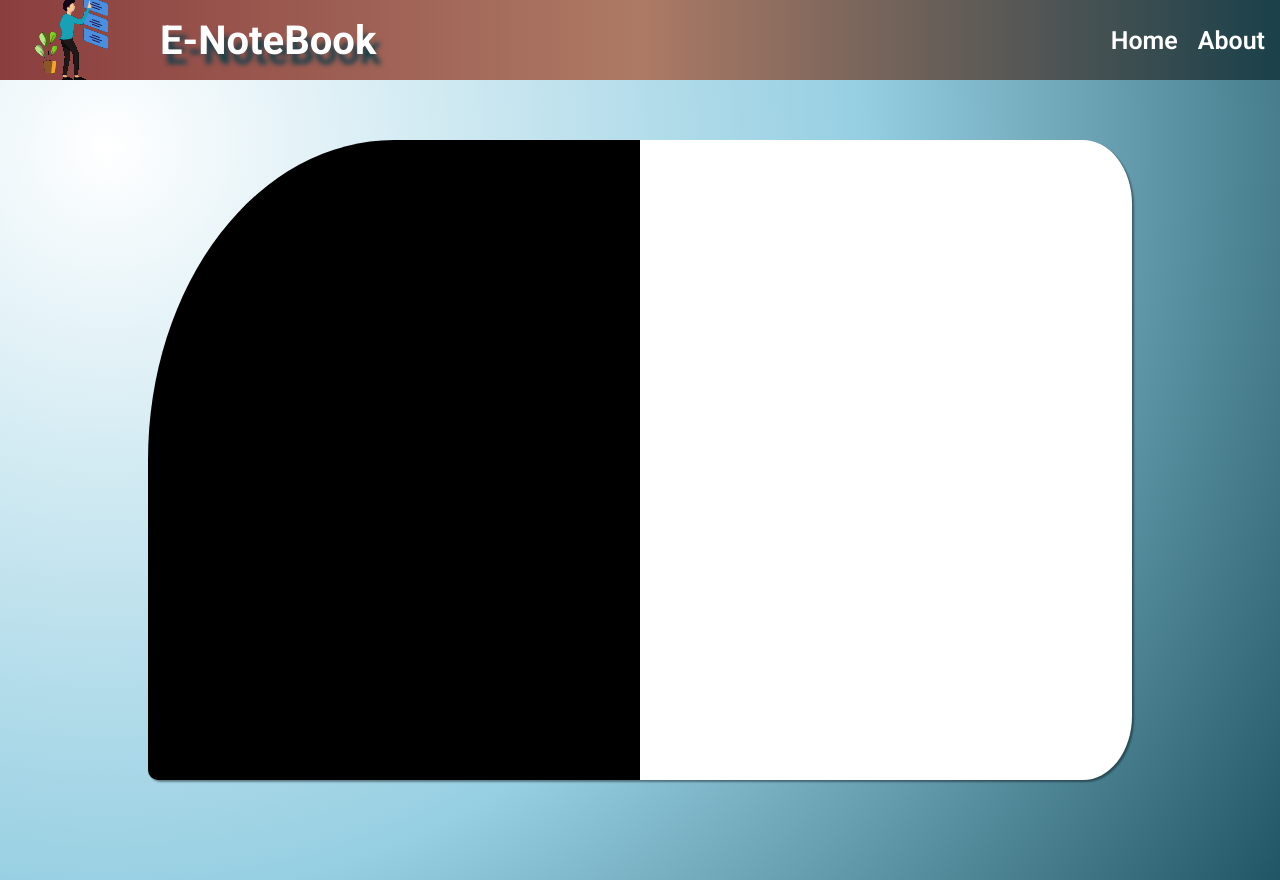
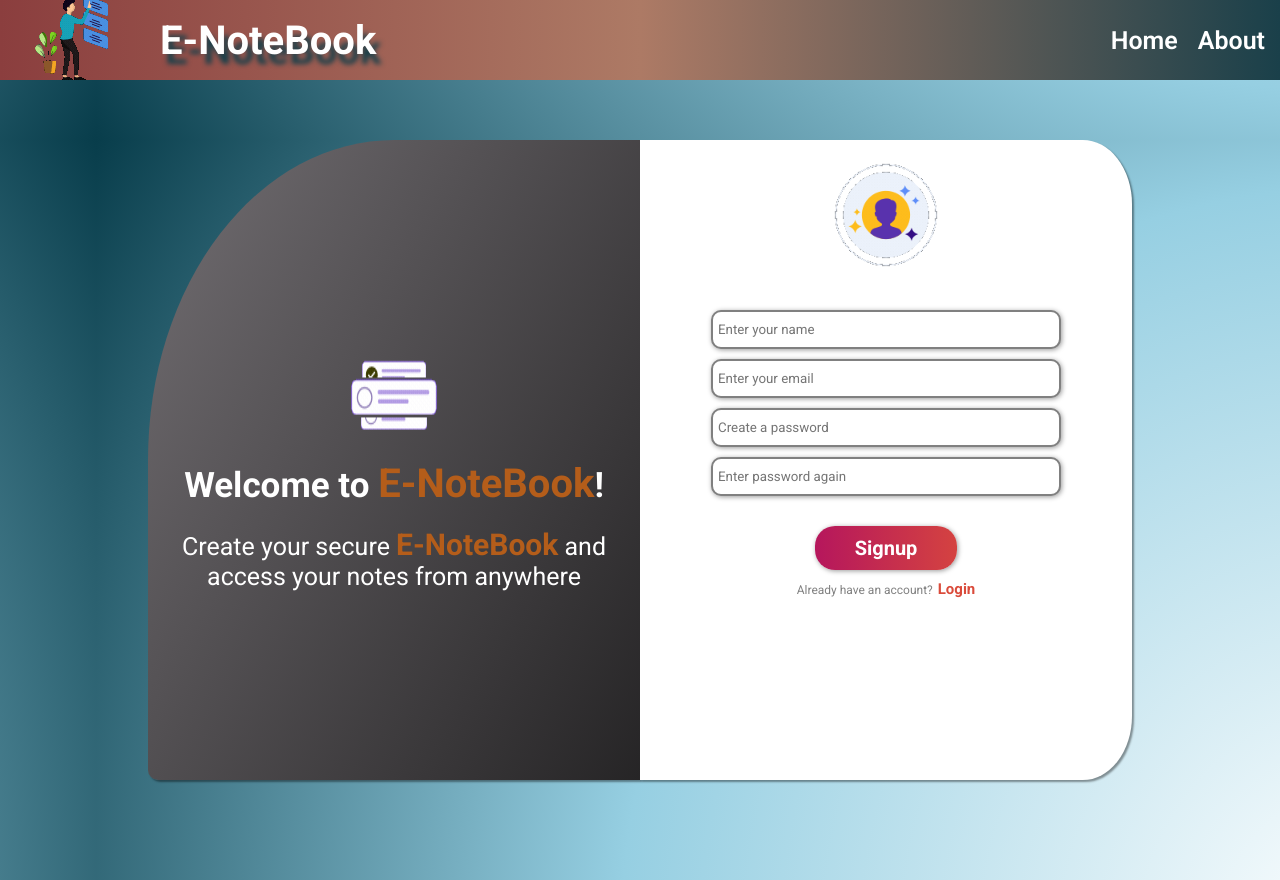
Before and after one commit to PrabhakarYdv/E-Notebook, a React (Vite) app in the folder frontend/: page /signup in a window 1280 px wide. Built offline with nearby package versions, Linux system fonts and the light colour scheme.

Commit message:
Signup UI

```diff
--- a/frontend/src/App.css
+++ b/frontend/src/App.css
@@ -234,7 +234,7 @@ nav .right ul li a:hover {
     min-height: 100vh;
     background: radial-gradient(circle, #ffffff, #96cfe2, #083d4b);
     background-size: 200% 200%;
-    animation: moveGraident 40s ease-in-out infinite;
+    animation: moveGraident 10s ease-in-out infinite;
 }
 
 .signup_box {
@@ -255,22 +255,143 @@ nav .right ul li a:hover {
 }
 
 .signup_box .left {
-    background-color: #000000;
+    display: flex;
+    align-items: center;
+    justify-content: center;
+    flex-direction: column;
+    /* background: linear-gradient(120deg,#b31fb3, #e6841c); */
+    background: linear-gradient(120deg, #726e72, #000000);
+    background-size: 150% 150%;
     height: 80vh;
     width: 50vw;
     border-top-left-radius: 50%;
     border-bottom-left-radius: 10px;
-    box-shadow:2px 2px 2px  rgba(0, 0, 0, 0.4)
+    box-shadow: 2px 2px 2px rgba(0, 0, 0, 0.4);
+    /* border: 1px solid gray; */
+    transition: 1s;
+    animation: moveGraident2 5s ease-in-out infinite;
+}
+
+.signup_box .left img {
+    height: 150px;
+    width: 150px;
+}
+
+.signup_box .left h1 {
+    font-size: 35px;
+    color: #ffffff;
+}
+
+.signup_box .left h1 span{
+    font-size: 40px;
+    color: #b45d1a;
+}
+
+.signup_box .left p {
+    text-align: center;
+    color: #FFFFFF;
+    font-size: 25px;
+    margin: 20px;
+}
+
+.signup_box .left p span {
+    font-size: 30px;
+    color: #b45d1a;
+    font-weight: bold;
 }
 
 .signup_box .right {
+    display: flex;
+    align-items: center;
+    /* justify-content: center; */
+    flex-direction: column;
     background-color: #ffffff;
     height: 80vh;
     width: 50vw;
     border-top-right-radius: 10%;
     border-bottom-right-radius: 10%;
-    box-shadow:2px 2px 2px  rgba(0, 0, 0, 0.4)
+    box-shadow: 2px 2px 2px rgba(0, 0, 0, 0.4);
+    color: #000000;
+    gap: 10px;
 }
+
+
+.signup_box .right img {
+    height: 120px;
+    width: 120px;
+    margin-top: 15px;
+}
+
+.signup_box .right form {
+    display: flex;
+    align-items: center;
+    justify-content: center;
+    flex-direction: column;
+    gap: 10px;
+    margin-top: 25px;
+}
+
+.signup_box .right form input {
+    width: 350px;
+    padding: 10px 5px;
+    border-radius: 10px;
+    /* border: none; */
+    border: 2px solid gray;
+    outline: none;
+    box-shadow: 1px 1px 5px rgba(0, 0, 0, 0.4);
+    /* border-top-right-radius: 100px; */
+}
+
+.signup_box .right form button {
+    background: linear-gradient(to right, #ac0965, #da4b3b, #e8a42e);
+    color: #FFFFFF;
+    background-size: 300% 300%;
+    border: none;
+    outline: none;
+    font-size: 20px;
+    font-weight: 700;
+    padding: 10px 40px;
+    border-radius: 20px;
+    margin-top: 20px;
+    cursor: pointer;
+    animation: buttonMoveGraident 5s ease-in-out infinite;
+    transition: 1s;
+    box-shadow: 1px 1px 5px rgba(0, 0, 0, 0.4);
+}
+
+.signup_box .right form button:hover {
+    background: linear-gradient(to right, #eae8e9, #c0eaf1, #cfcecc);
+    background-size: 300% 300%;
+    color: #000000;
+    box-shadow: 1px 1px 5px rgba(0, 0, 0, 0.4);
+    transform: scale(1.2);
+    animation: buttonMoveGraident 5s ease-in-out infinite;
+    box-shadow: 5px 5px 5px rgba(0, 0, 0, 0.5);
+}
+
+.signup_box .right p {
+    color: gray;
+    font-size: 12px;
+
+}
+
+.signup_box .right p span {
+    font-size: 15px;
+    cursor: pointer;
+    margin-left: 2px;
+    color: #da4b3b;
+    font-weight: bold;
+}
+
+
+
+
+
+
+
+
+
+
 
 @keyframes moveGraident {
     0% {
@@ -285,13 +406,64 @@ nav .right ul li a:hover {
         background-position: 200% 200%;
 
     }
+
     75% {
         background-position: 100% 100%;
 
     }
 
     100% {
-       background-position: 0% 0%;
+        background-position: 0% 0%;
 
     }
 }
+
+@keyframes buttonMoveGraident2 {
+    0% {
+        background-position: 0% 0%;
+    }
+
+    25% {
+        background-position: 50% 50%;
+    }
+
+    50% {
+        background-position: 100% 100%;
+
+    }
+
+    75% {
+        background-position: 50% 50%;
+
+    }
+
+    100% {
+        background-position: 0% 0%;
+
+    }
+}
+
+@keyframes buttonMoveGraident {
+    0% {
+        background-position: 0% 0%;
+    }
+
+    25% {
+        background-position: 50% 50%;
+    }
+
+    50% {
+        background-position: 100% 100%;
+
+    }
+
+    75% {
+        background-position: 50% 50%;
+
+    }
+
+    100% {
+        background-position: 0% 0%;
+
+    }
+}
--- a/frontend/src/component/Signup.jsx
+++ b/frontend/src/component/Signup.jsx
@@ -1,4 +1,6 @@
 import React from 'react'
+import userLogo from '../assets/user.gif'
+import logo from '../assets/task_loader.gif'
 
 function Signup() {
   return (
@@ -6,8 +8,20 @@ function Signup() {
       <div className="signup">
         <div className="signup_box">
           <div className="left">
+          <img src={logo} alt="task"/>
+            <h1>Welcome to <span>E-NoteBook</span>!</h1>
+            <p>Create your secure <span>E-NoteBook</span> and access your notes from anywhere</p>
           </div>
           <div className="right">
+            <img src={userLogo} alt="user" />
+            <form>
+              <input name="name" type="text" placeholder="Enter your name" />
+              <input name="email" type="email" placeholder="Enter your email" />
+              <input name="password" type="password" placeholder="Create a password" />
+              <input name="confirmPassword" type="password" placeholder="Enter password again" />
+              <button type="submit">Signup</button>
+            </form>
+            <p>Already have an account? <span>Login</span></p>
           </div>
         </div>
       </div>
```
Also changed, not shown: frontend/src/assets/task_loader.gif (renamed from frontend/src/assets/Task Loader.gif).
